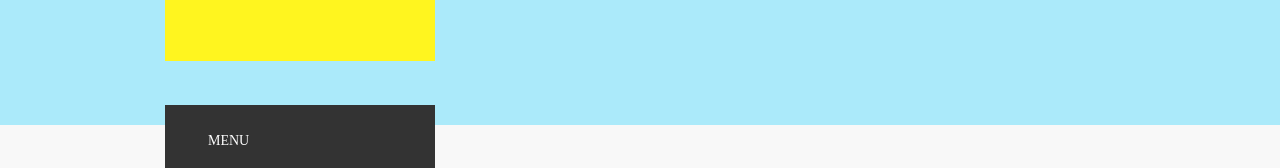
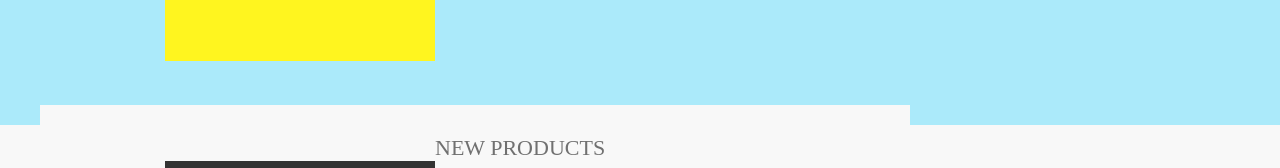
Before and after one commit to AntonProkofiev/Serfing, a plain HTML site: page index.html in a window 1280 px wide. Shown: the part 575-743 px from the top of the page. Drawn offline with Linux system fonts and the light colour scheme; a web font is replaced by a local one.

Commit message:
Update style.css

```diff
--- a/style.css
+++ b/style.css
@@ -232,12 +232,12 @@ header {
 
 .content .new_products {
     width: 870px;
-    height: 724px;
+
     background-color: #f8f8f8;
     position: relative;
     top: -20px;
-    float: right;
-    margin-right: 165px;
+    float: left float: right;
+    margin-left: 40px;
     margin-bottom: 66px;
 
 }
```
